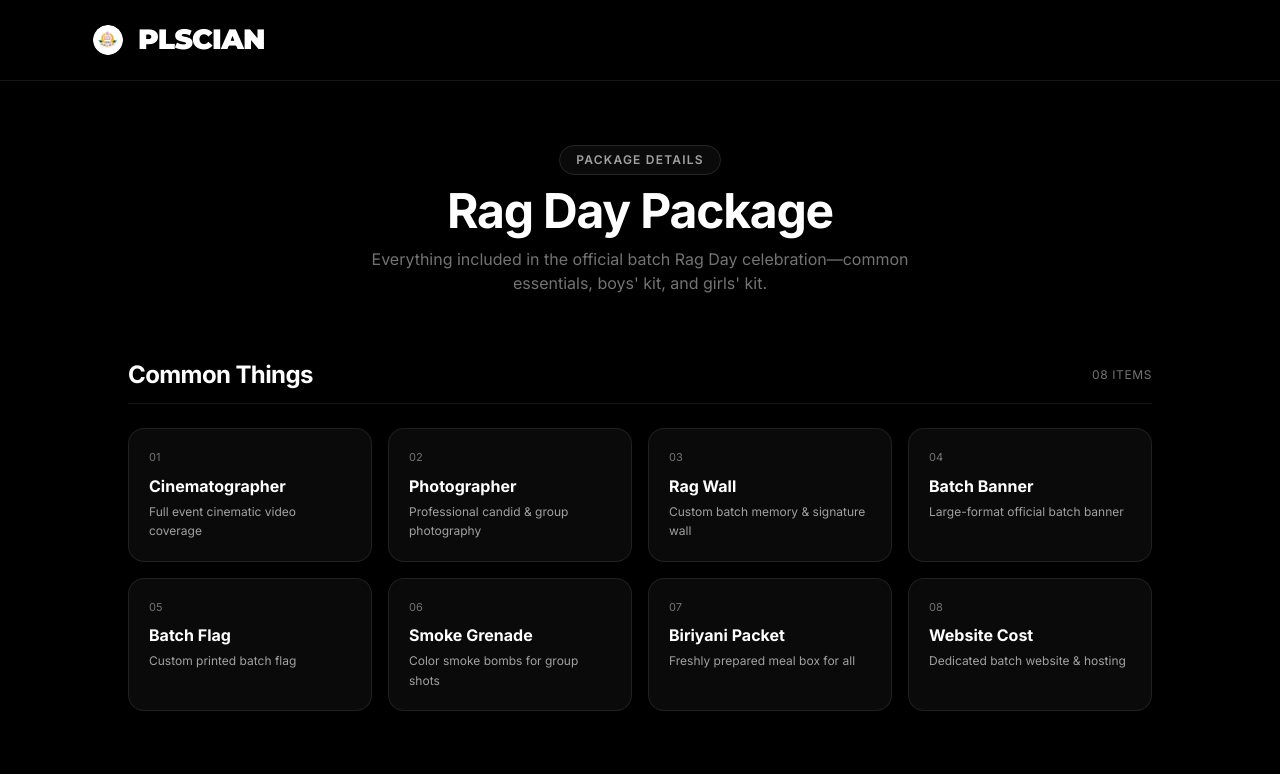
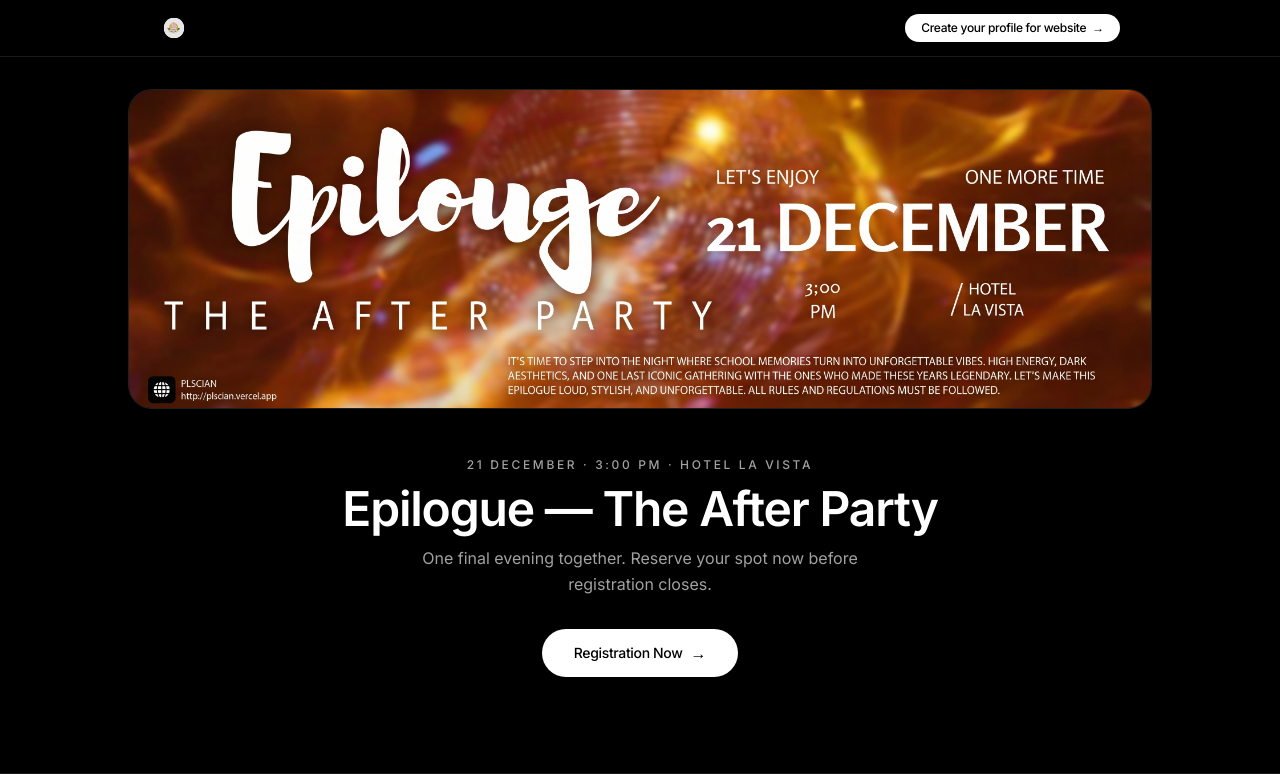
Before and after one commit to rudro-coder369/plsc_hoodie, a Next.js app: page / in a window 1280 px wide. Shown: the top 774 px of the page. Built offline with nearby package versions, Linux system fonts and the light colour scheme.

Commit message:
Add registration banner section and Apple-style navbar UI

```diff
--- a/app/page.tsx
+++ b/app/page.tsx
@@ -2,6 +2,7 @@
 
 import { useState } from "react";
 import Navbar from "@/components/Navbar";
+import RegistrationPage from "@/app/registration/page";
 import RagDayPage from "@/app/rag-day/page";
 import AfterPartyPage from "@/app/after-party/page";
 import CostingPage from "@/app/costing/page";
@@ -20,6 +21,9 @@ export default function Home() {
 
       {/* Main Content */}
       <div className="grow">
+        {/* 0. Registration */}
+        <RegistrationPage />
+
         {/* 1. Rag Day */}
         <RagDayPage />
 
--- /dev/null
+++ b/app/registration/page.tsx
@@ -0,0 +1,52 @@
+import Image from "next/image";
+
+export default function RegistrationPage() {
+  const formLink = "https://forms.gle/H8yd7Fv4EjPHbzz79";
+
+  return (
+    <section
+      id="registration"
+      className="w-full pt-8 pb-24 px-5 sm:px-8 border-b border-neutral-900 bg-black text-white"
+    >
+      <div className="max-w-5xl mx-auto flex flex-col items-center text-center">
+        {/* 1. First: Clean Edge-to-Edge Poster Banner */}
+        <div className="relative w-full aspect-3/1 sm:aspect-[3.2/1] rounded-2xl sm:rounded-3xl overflow-hidden border border-neutral-800/80 bg-neutral-950 mb-12">
+          <Image
+            src="/images/poster.jpg"
+            alt="Epilogue — The After Party Banner"
+            fill
+            priority
+            sizes="(max-width: 1024px) 100vw, 1024px"
+            className="object-cover"
+          />
+        </div>
+
+        {/* 2. Second: Minimal Apple-Style Registration CTA */}
+        <p className="text-[11px] sm:text-xs font-medium uppercase tracking-[0.22em] text-neutral-400 mb-3">
+          21 December &middot; 3:00 PM &middot; Hotel La Vista
+        </p>
+
+        <h1 className="text-3xl sm:text-5xl font-semibold tracking-tight text-white mb-3">
+          Epilogue — The After Party
+        </h1>
+
+        <p className="text-sm sm:text-base text-neutral-400 font-normal max-w-md leading-relaxed mb-8">
+          One final evening together. Reserve your spot now before registration
+          closes.
+        </p>
+
+        <a
+          href={formLink}
+          target="_blank"
+          rel="noopener noreferrer"
+          className="inline-flex items-center justify-center gap-2 px-8 py-3.5 rounded-full bg-white hover:bg-neutral-200 active:scale-[0.98] text-black font-medium text-sm tracking-tight transition-all duration-200"
+        >
+          <span>Registration Now</span>
+          <span className="text-base leading-none" aria-hidden="true">
+            &rarr;
+          </span>
+        </a>
+      </div>
+    </section>
+  );
+}
--- a/components/Navbar.tsx
+++ b/components/Navbar.tsx
@@ -1,11 +1,5 @@
 import Image from "next/image";
 import Link from "next/link";
-import { Montserrat } from "next/font/google";
-
-const montserrat = Montserrat({
-  subsets: ["latin"],
-  weight: ["800", "900"],
-});
 
 interface NavbarProps {
   isLightTheme?: boolean;
@@ -14,16 +8,19 @@ interface NavbarProps {
 export default function Navbar({ isLightTheme = false }: NavbarProps) {
   return (
     <nav
-      className={`sticky top-0 z-50 w-full backdrop-blur-md border-b transition-colors duration-500 ${
+      className={`sticky top-0 z-50 w-full backdrop-blur-xl border-b transition-colors duration-300 ${
         isLightTheme
-          ? "bg-white/90 border-neutral-200"
-          : "bg-black/90 border-neutral-900"
+          ? "bg-white/80 border-neutral-200/80 text-black"
+          : "bg-black/80 border-white/10 text-white"
       }`}
     >
-      <div className="max-w-6xl mx-auto px-6 h-20 flex items-center justify-center sm:justify-start">
-        <Link href="/" className="flex items-center gap-2.5 group">
-          {/* Logo */}
-          <div className="relative w-10 h-10 transition-transform duration-300 group-hover:scale-105">
+      <div className="max-w-5xl mx-auto px-5 sm:px-8 h-14 flex items-center justify-between">
+        {/* Left Side: Minimal Logo */}
+        <Link
+          href="/"
+          className="flex items-center opacity-90 hover:opacity-100 transition-opacity duration-200"
+        >
+          <div className="relative w-7 h-7">
             <Image
               src="/images/plsc_logo.svg"
               alt="PLSCIAN Logo"
@@ -32,16 +29,24 @@ export default function Navbar({ isLightTheme = false }: NavbarProps) {
               priority
             />
           </div>
+        </Link>
 
-          {/* Brand Name: Clean, Bold & Tight Spacing */}
-          <span
-            className={`${montserrat.className} text-2xl sm:text-[28px] font-black uppercase tracking-tight transition-colors duration-500 ${
-              isLightTheme ? "text-black" : "text-white"
-            }`}
-          >
-            PLSCIAN
+        {/* Right Side: Apple-Style Pill Action */}
+        <a
+          href="https://srotoshourjo27.vercel.app/"
+          target="_blank"
+          rel="noopener noreferrer"
+          className={`inline-flex items-center gap-1.5 px-4 py-1.5 rounded-full text-xs font-medium tracking-tight transition-all duration-200 active:scale-[0.98] ${
+            isLightTheme
+              ? "bg-black text-white hover:bg-neutral-800"
+              : "bg-white text-black hover:bg-neutral-200"
+          }`}
+        >
+          <span>Create your profile for website</span>
+          <span className="text-xs leading-none" aria-hidden="true">
+            &rarr;
           </span>
-        </Link>
+        </a>
       </div>
     </nav>
   );
```
Also changed, not shown: public/images/poster.jpg (added).
